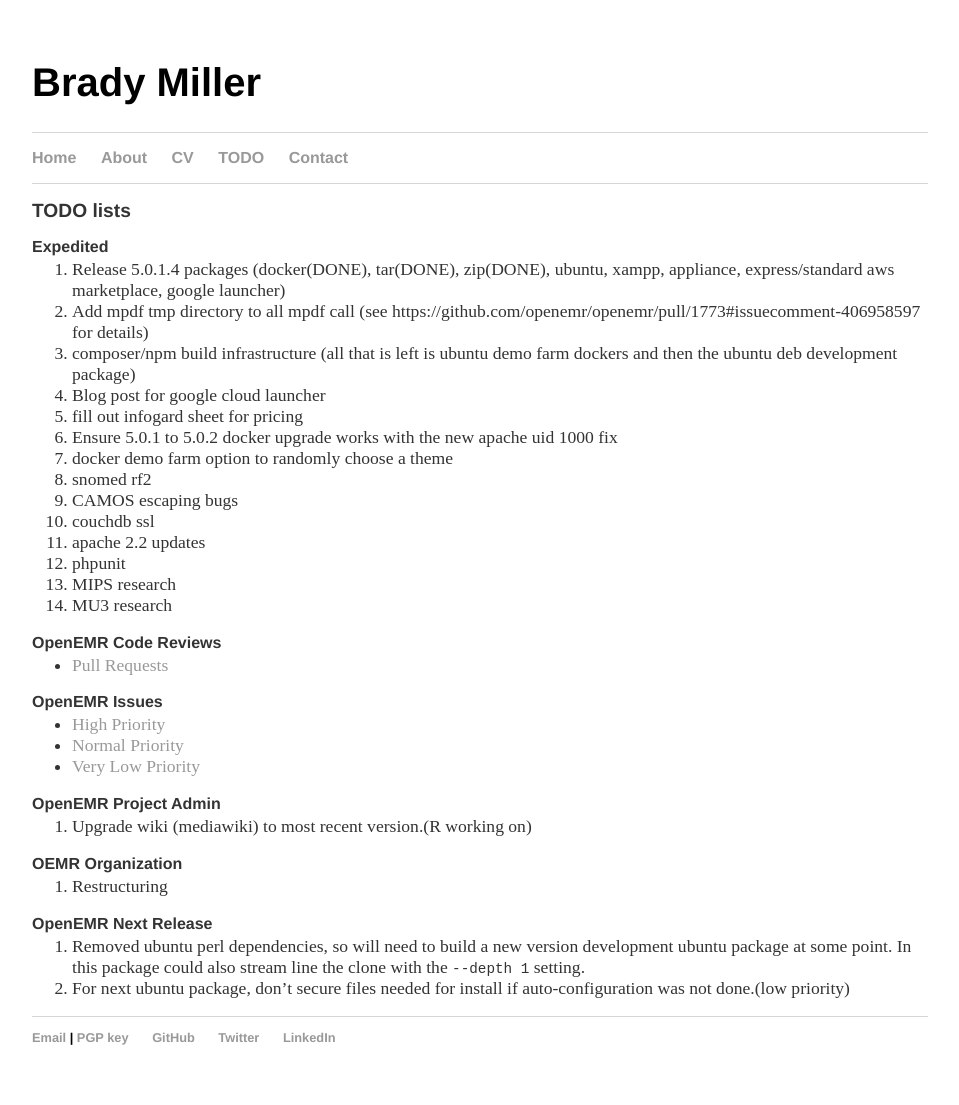
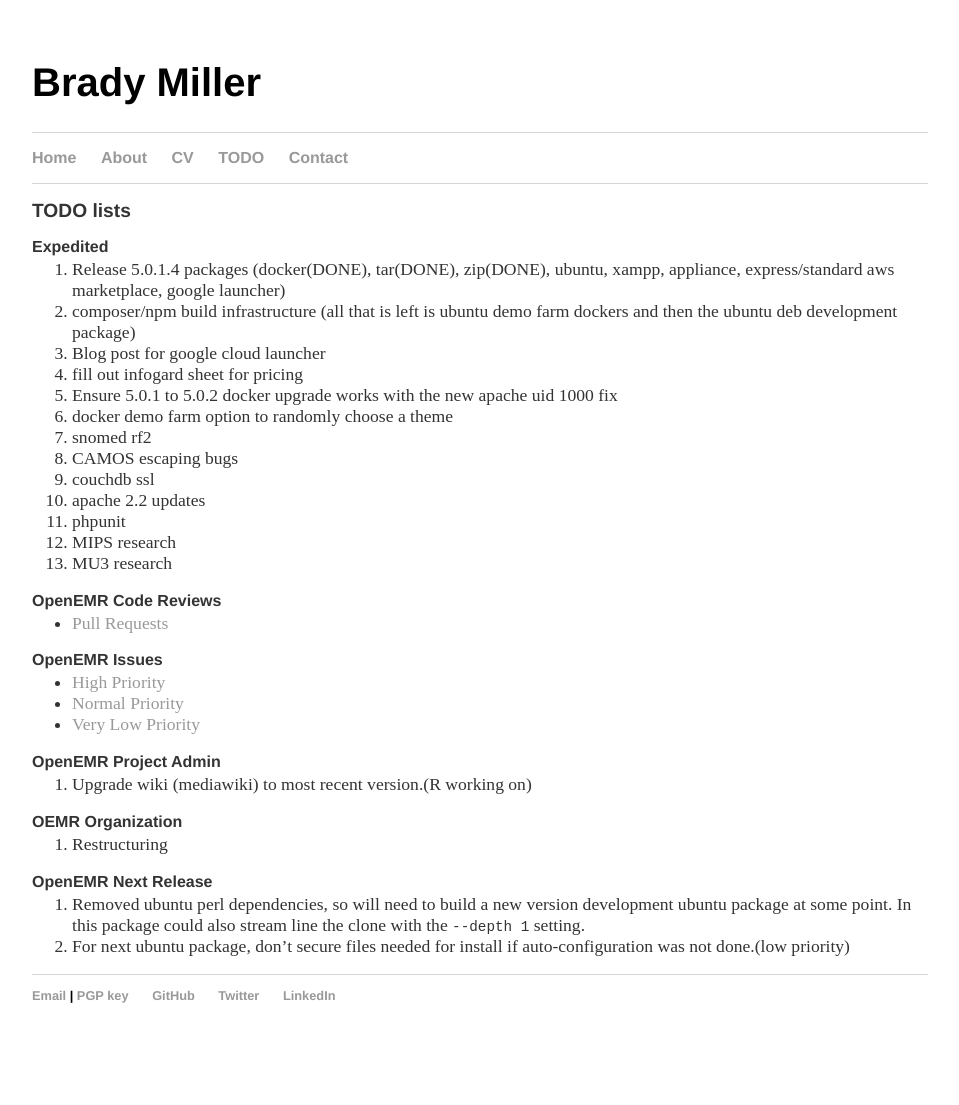
Before and after one commit to bradymiller/bradymiller.github.io, a Jekyll site: the page built from todo/index.md, in a window 1280 px wide. Shown: the whole page, without its empty margins (160-1119 px from the left). Built offline with Jekyll 4.4.1, drawn with Linux system fonts in a browser that asks for light colours; our own code applies the rules of GitHub Pages for plain Markdown files; after the commit the page ends 1063 px from its top, so only the background shows below that.

Commit message:
Update index.md

```diff
--- a/todo/index.md
+++ b/todo/index.md
@@ -5,7 +5,6 @@
 
 ### Expedited
 1. Release 5.0.1.4 packages (docker(DONE), tar(DONE), zip(DONE), ubuntu, xampp, appliance, express/standard aws marketplace, google launcher)
-1. Add mpdf tmp directory to all mpdf call (see https://github.com/openemr/openemr/pull/1773#issuecomment-406958597 for details)
 1. composer/npm build infrastructure (all that is left is ubuntu demo farm dockers and then the ubuntu deb development package)
 1. Blog post for google cloud launcher
 1. fill out infogard sheet for pricing
```
